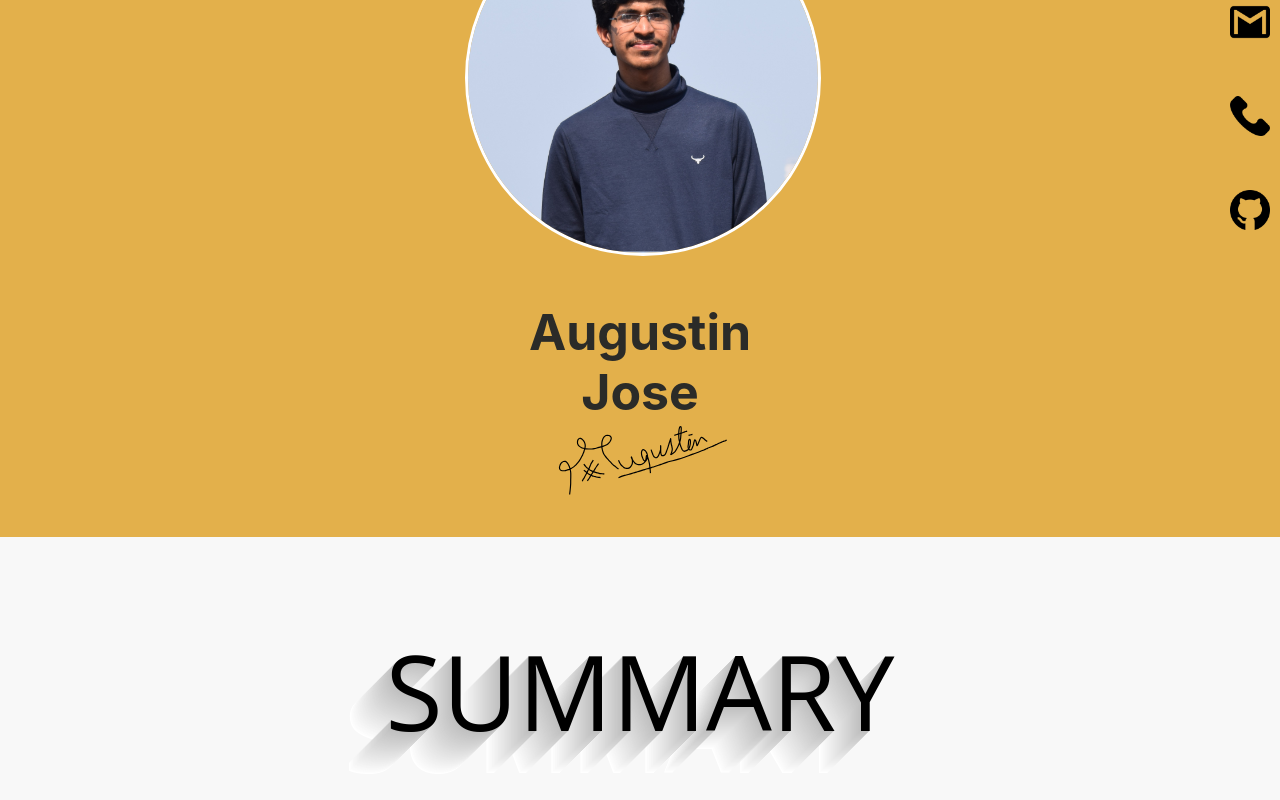
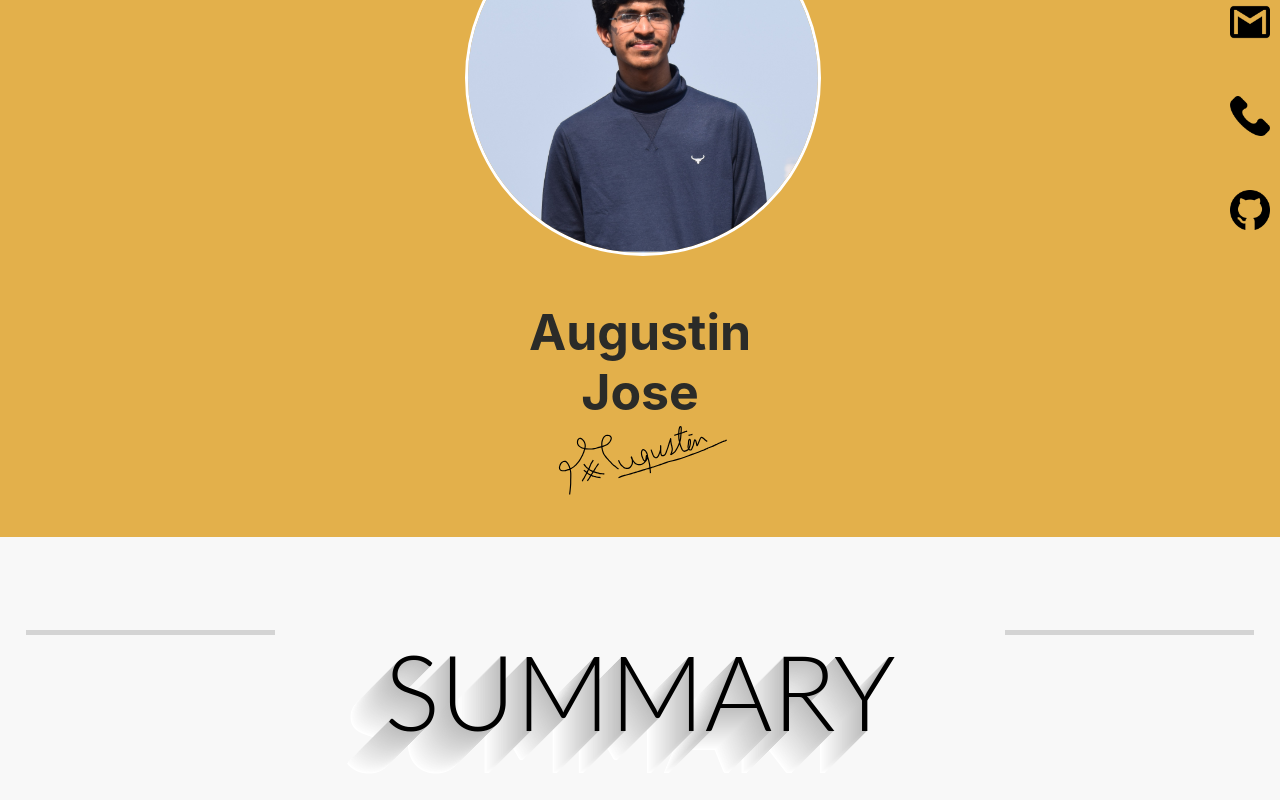
Before and after one commit to AugustinJose1221/resume, a React (Create React App) app: page / in a window 1280 px wide. Shown: the part 242-1042 px from the top of the page. Built offline with nearby package versions, Linux system fonts and the light colour scheme.

Commit message:
Minor Updates

```diff
--- a/src/css/style.css
+++ b/src/css/style.css
@@ -180,8 +180,23 @@ h2{
 }
 
 h1{
+  z-index: 1;
+  background: #f8f8f8;
+  position: relative;
   text-transform: uppercase;
-  font: 400 650%/130% 'Open Sans';
+  font: 300 650%/130% 'Lato';
   text-align: center;
   text-shadow: #C0C0C0 -1px 1px 0,#C2C2C2 -2px 2px 0,#C3C3C3 -3px 3px 0,#C5C5C5 -4px 4px 0,#C6C6C6 -5px 5px 0,#C8C8C8 -6px 6px 0,#C9C9C9 -7px 7px 0,#CBCBCB -8px 8px 0,#CCC -9px 9px 0,#CECECE -10px 10px 0,#CFCFCF -11px 11px 0,#D1D1D1 -12px 12px 0,#D2D2D2 -13px 13px 0,#D4D4D4 -14px 14px 0,#D5D5D5 -15px 15px 0,#D7D7D7 -16px 16px 0,#D8D8D8 -17px 17px 0,#DADADA -18px 18px 0,#DBDBDB -19px 19px 0,#DDD -20px 20px 0,#DFDFDF -21px 21px 0,#E0E0E0 -22px 22px 0,#E2E2E2 -23px 23px 0,#E3E3E3 -24px 24px 0,#E5E5E5 -25px 25px 0,#E6E6E6 -26px 26px 0,#E8E8E8 -27px 27px 0,#E9E9E9 -28px 28px 0,#EBEBEB -29px 29px 0,#ECECEC -30px 30px 0,#EEE -31px 31px 0,#EFEFEF -32px 32px 0,#F1F1F1 -33px 33px 0,#F2F2F2 -34px 34px 0,#F4F4F4 -35px 35px 0,#F5F5F5 -36px 36px 0,#F7F7F7 -37px 37px 0,#F8F8F8 -38px 38px 0,#FAFAFA -39px 39px 0,#FBFBFB -40px 40px 0,#FDFDFD -41px 41px 0,#FFF -42px 42px 0;
 }
+
+.Summary .title::before {
+    transition: .6s;
+    content: '';
+    position: absolute;
+    left: 2%;
+    top: 109%;
+    width: 96%;
+    height: 5px;
+    background: #D4D4D4;
+    pointer-events: none;
+  }
--- a/src/resume.js
+++ b/src/resume.js
@@ -61,7 +61,20 @@ const Resume = () => {
       </Container>
       </section>
       <section className="Summary">
-      <h1>Summary</h1>
+      <Container>
+        <Row>
+          <Col sm={2}>
+          </Col>
+          <Col sm={8}>
+          <h1>Summary</h1>
+          </Col>
+          <Col sm={2}>
+          </Col>
+        </Row>
+      </Container>
+      <div className="title">
+
+        </div>
       </section>
   </div>
   );
```
